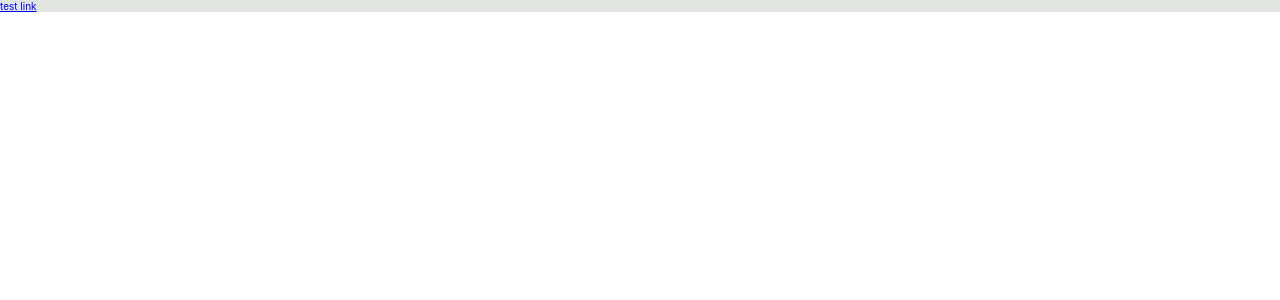
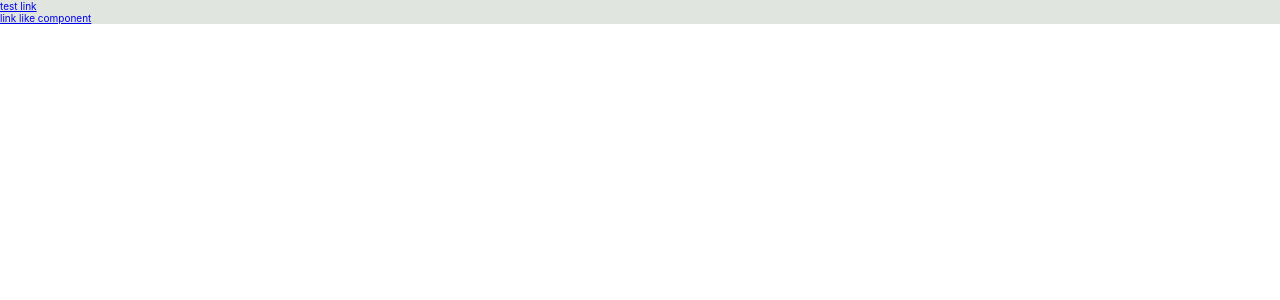
Before and after one commit to 7GBars/react-learning, a React (Create React App) app: page / in a window 1280 px wide. Shown: the top 300 px of the page. Built offline with nearby package versions, Linux system fonts and the light colour scheme.

Commit message:
-прокинуть через пропсы импортированый компонент

```diff
--- a/src/examples/passingComponentAsProps/PassComponentAsProps.tsx
+++ b/src/examples/passingComponentAsProps/PassComponentAsProps.tsx
@@ -1,13 +1,15 @@
 import React from 'react';
 import LinkT from "./childComponents/LinkT";
 import PageLayout from "./childComponents/PageLayout";
+
+const TestLink = (props: {href: string}) => <a href={props.href}>link like component</a>;
 
 export function Page(props: { href: string }) {
   const linkRef = props.href;
   const userLink = (
     <LinkT href={linkRef}>
-          test link
+      test link
     </LinkT>
   );
-  return <PageLayout userLink={userLink} />;
+  return <PageLayout userLink={userLink} testLink={<TestLink href={'https://react.dev/reference/react/createContext'}/>}/>;
 }
--- a/src/examples/passingComponentAsProps/childComponents/NavBar.tsx
+++ b/src/examples/passingComponentAsProps/childComponents/NavBar.tsx
@@ -1,9 +1,11 @@
 import React, {ReactNode} from 'react';
 
-function NavBar(props: { userLink: ReactNode }) {
+function NavBar(props: { userLink: ReactNode, testLink: ReactNode }) {
   return (
     <div>
       {props.userLink}
+      <br/>
+      {props.testLink}
     </div>
   );
 }
--- a/src/examples/passingComponentAsProps/childComponents/PageLayout.tsx
+++ b/src/examples/passingComponentAsProps/childComponents/PageLayout.tsx
@@ -1,10 +1,10 @@
 import React, {ReactNode} from 'react';
 import NavBar from "./NavBar";
 
-function PageLayout(props: {userLink: ReactNode}) {
+function PageLayout(props: {userLink: ReactNode, testLink: ReactNode}) {
   return (
     <div>
-      <NavBar userLink={props.userLink}/>
+      <NavBar userLink={props.userLink} testLink={props.testLink}/>
     </div>
   );
 }
```
